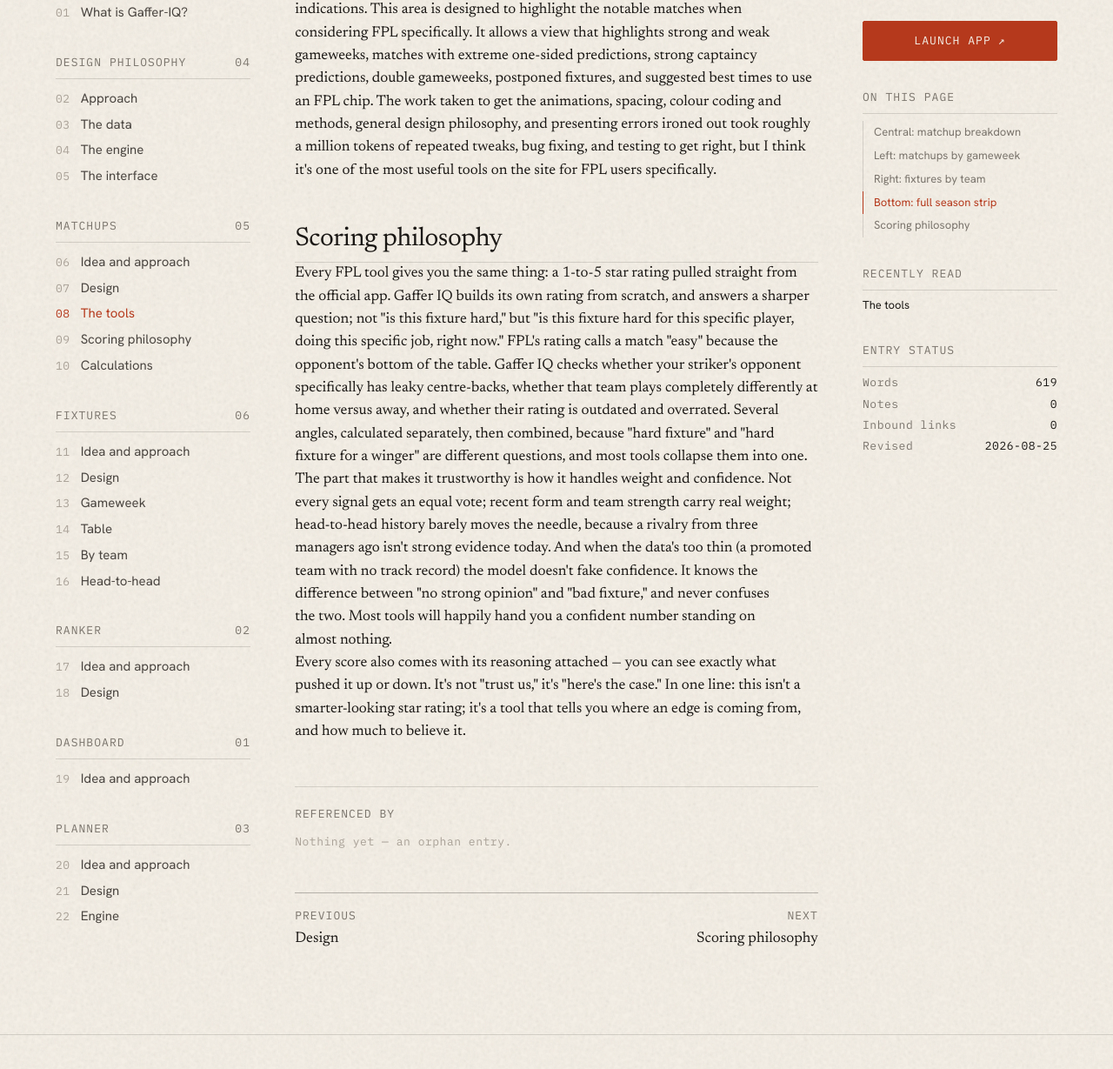
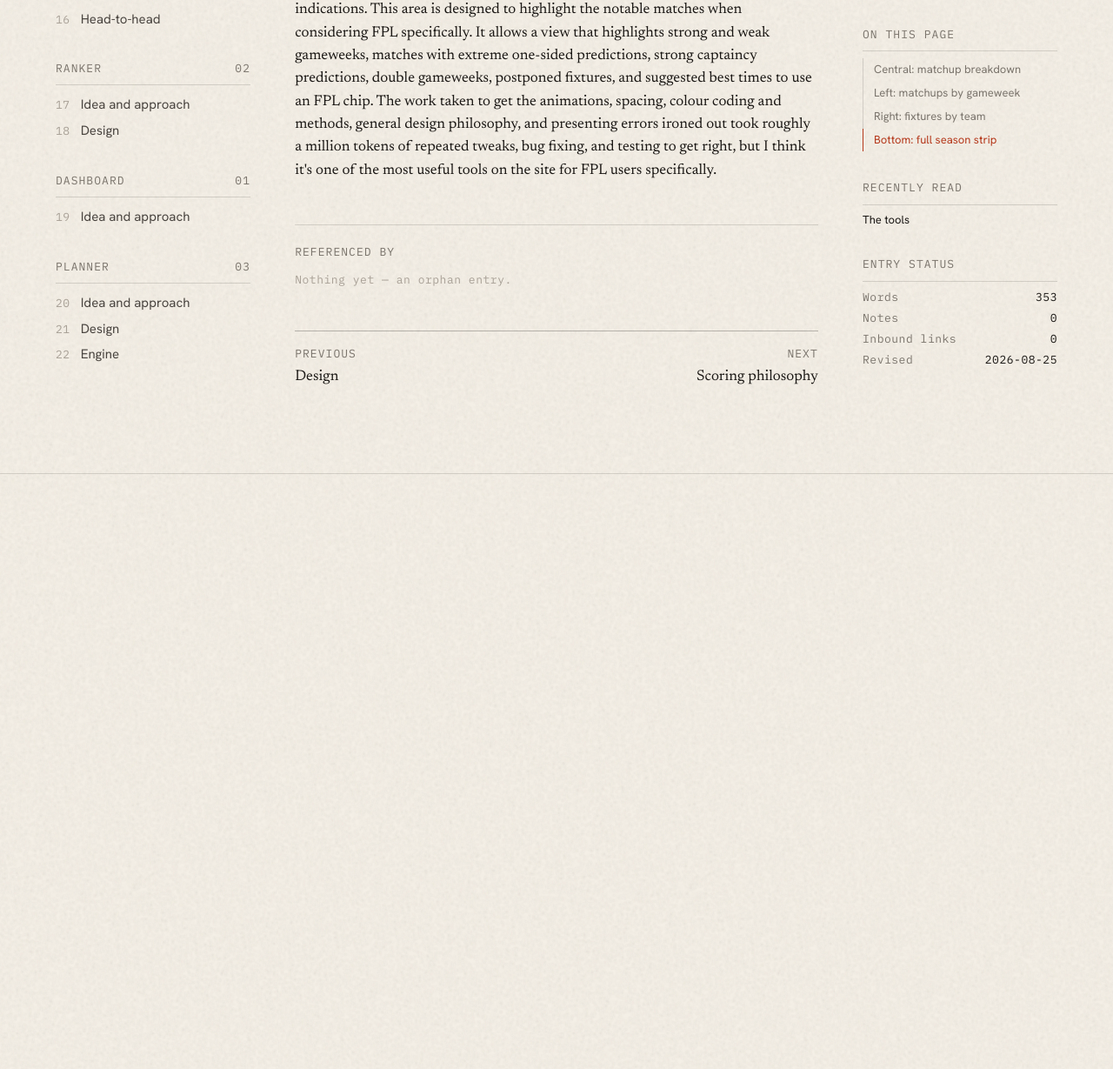
Before and after one commit to JAYJAYBEE303/jayjaybee-site, a Jekyll site: the page built from projects/wiki/gaffer-iq/matchup-the-tools/index.html, in a window 1280 px wide and 1400 px high, scrolled down 1373 px. Shown: the top 1229 px of the window at 87% size. Built offline with Jekyll 4.4.1, drawn with Linux system fonts in a browser that asks for light colours; after the commit the page ends 2293 px from its top, so only the background shows below that.

Commit message:
docs(wiki): drop the duplicated Scoring philosophy section
It was the standalone entry of that name verbatim, so the same copy sat
at two URLs. The entry stays; The tools now ends at the season strip.

Co-Authored-By: Claude Opus 5 <noreply@anthropic.com>

```diff
--- a/projects/wiki/gaffer-iq/matchup-the-tools/index.html
+++ b/projects/wiki/gaffer-iq/matchup-the-tools/index.html
@@ -52,33 +52,3 @@ methods, general design philosophy, and presenting errors ironed out
 took roughly a million tokens of repeated tweaks, bug fixing, and
 testing to get right, but I think it's one of the most useful tools on
 the site for FPL users specifically.</p>
-
-<h2>Scoring philosophy</h2>
-
-<p>Every FPL tool gives you the same thing: a 1-to-5 star rating pulled
-straight from the official app. Gaffer IQ builds its own rating from
-scratch, and answers a sharper question; not "is this fixture hard,"
-but "is this fixture hard for this specific player, doing this specific
-job, right now." FPL's rating calls a match "easy" because the
-opponent's bottom of the table. Gaffer IQ checks whether your striker's
-opponent specifically has leaky centre-backs, whether that team plays
-completely differently at home versus away, and whether their rating is
-outdated and overrated. Several angles, calculated separately, then
-combined, because "hard fixture" and "hard fixture for a winger" are
-different questions, and most tools collapse them into one.</p>
-
-<p>The part that makes it trustworthy is how it handles weight and
-confidence. Not every signal gets an equal vote; recent form and team
-strength carry real weight; head-to-head history barely moves the
-needle, because a rivalry from three managers ago isn't strong evidence
-today. And when the data's too thin (a promoted team with no track
-record) the model doesn't fake confidence. It knows the difference
-between "no strong opinion" and "bad fixture," and never confuses the
-two. Most tools will happily hand you a confident number standing on
-almost nothing.</p>
-
-<p>Every score also comes with its reasoning attached — you can see
-exactly what pushed it up or down. It's not "trust us," it's "here's
-the case." In one line: this isn't a smarter-looking star rating; it's
-a tool that tells you where an edge is coming from, and how much to
-believe it.</p>
```
